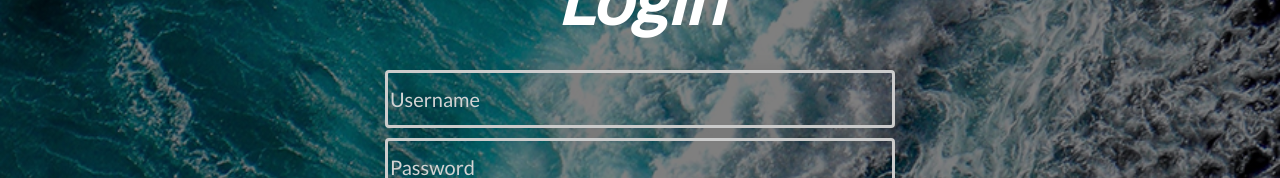
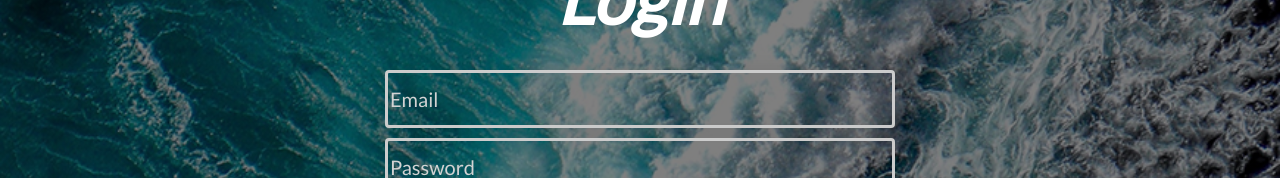
Before and after one commit to betivd03/photography-blog, a React (Create React App) app: page /login in a window 1280 px wide. Shown: the part 249-427 px from the top of the page. Built offline with nearby package versions, Linux system fonts and the light colour scheme; the HTML template or start-up script is replaced by a standard one.

Commit message:
Change input field of Login

```diff
--- a/src/components/Login/Login.js
+++ b/src/components/Login/Login.js
@@ -5,7 +5,7 @@ const Login = () => {
                 <h1 className="formTitle">Login</h1>
                 <ul id="form">
                     <li>
-                        <input type="text" id="username" name="username" placeholder="Username" />
+                        <input type="text" id="email" name="email" placeholder="Email" />
                     </li>
                     <li>
                         <input type="password" id="password" name="password" placeholder="Password" />
```
